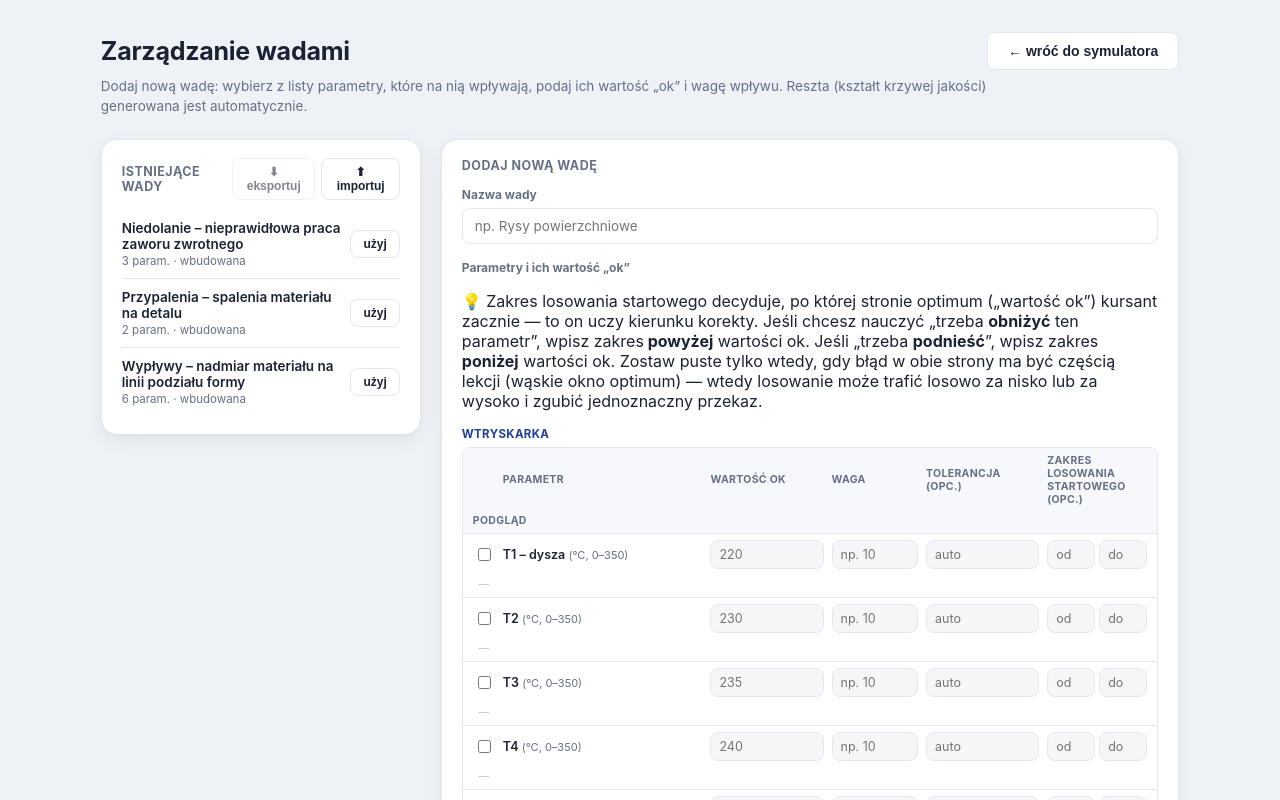
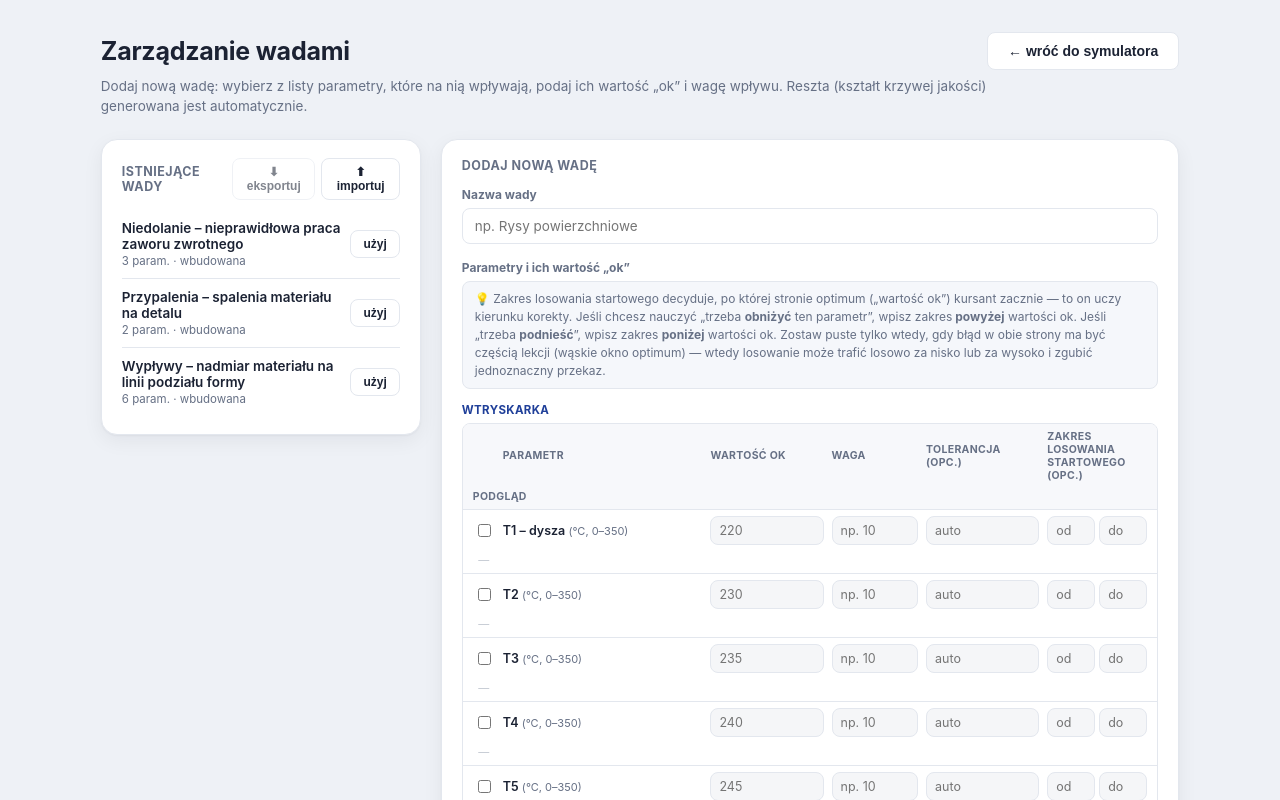
Before and after one commit to frytkens/Symulator-Wtryskarki, a React (Vite) app: page / in a window 1280 px wide. Both pictures are taken after a click on the button "⚙ Zarządzaj wadami". Shown: the top 800 px of the page. Built offline with nearby package versions, Linux system fonts and the light colour scheme.

Commit message:
Update index.css

```diff
--- a/src/index.css
+++ b/src/index.css
@@ -514,6 +514,16 @@ h1 {
 
 .id-preview { font-size: 11.5px; color: var(--text-muted); margin: 6px 0 0; }
 .id-preview code { background: #f0f2f6; padding: 1px 6px; border-radius: 4px; }
+.field-hint {
+  font-size: 12px;
+  line-height: 1.5;
+  color: var(--text-muted);
+  background: #f5f7fb;
+  border: 1px solid var(--border);
+  border-radius: 8px;
+  padding: 8px 12px;
+  margin: 6px 0 12px;
+}
 
 .param-group { margin-top: 14px; }
 .param-group-title {
```
